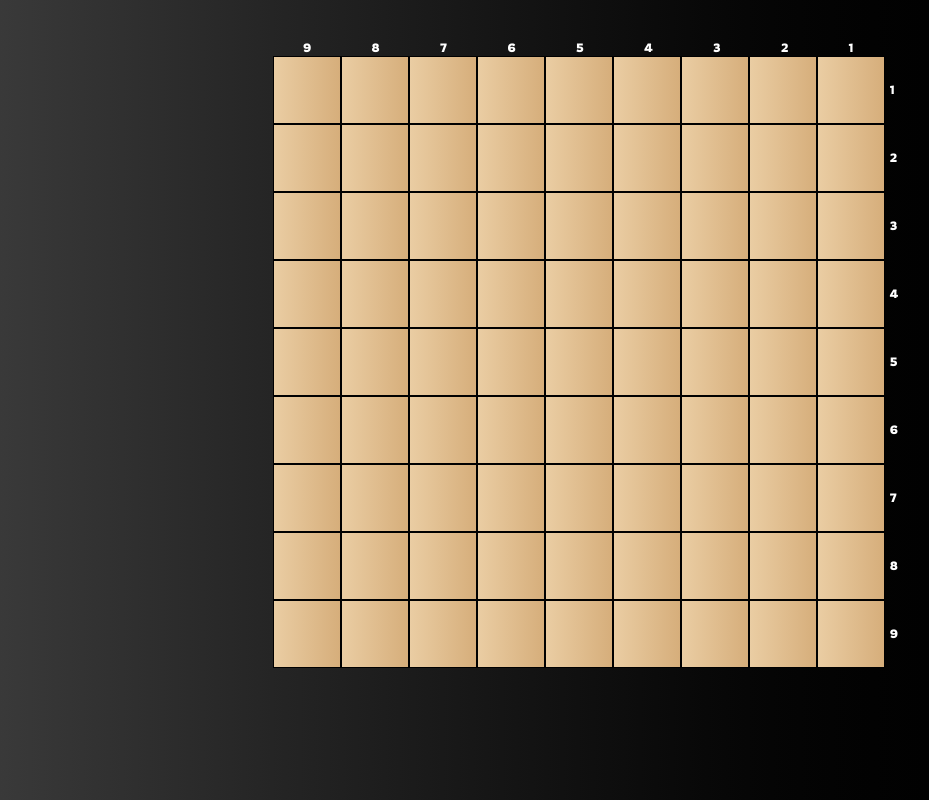
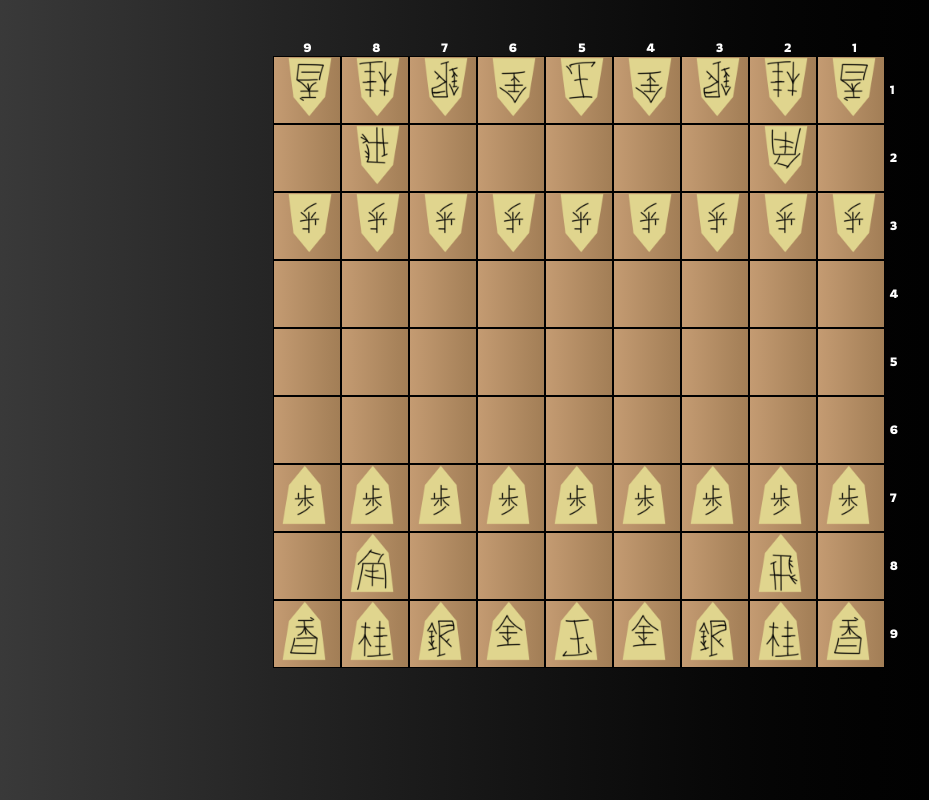
Before and after one commit to RomanZaichenko/Shiogi, a React (Vite) app: page / in a window 1280 px wide. Both pictures are taken after a click on the button 640 px from the left and 238 px from the top of the page. Shown: the whole page, without its empty margins (124-1053 px from the left). Built offline with nearby package versions, Linux system fonts and the light colour scheme.

Commit message:
Game initialisation implemented. Figures placed.

```diff
--- a/src/classes/Board.ts
+++ b/src/classes/Board.ts
@@ -1,14 +1,41 @@
 import { Cell } from "./Cell";
+import Figure from "./Figure";
+import KingCreator from "./service/KingCreator.ts";
+import GoldenGeneralCreator from "./service/GoldenGeneralCreator.ts";
+import SilverGeneralCreator from "./service/SilverGeneralCreated.ts";
+import React, {createContext, useContext, useState, useState} from "react";
+import silverGeneral from "./figures/SilverGeneral.ts";
+import HorseCreator from "./service/HorseCreator.ts";
+import SpearCreator from "./service/SpearCreator.ts";
+import ElephantCreator from "./service/ElephantCreator.ts";
+import RookCreator from "./service/RookCreator.ts";
+import PawnCreator from "./service/PawnCreator.ts";
+
+interface BoardContextType {
+    board: Board;
+    getBoardCell: (row:number, col:number) => Cell;
+}
+
+const BoardContext = createContext<BoardContextType | undefined>(undefined);
+
+export const useBoard = () : BoardContextType => {
+    const context = useContext(BoardContext);
+
+    if (!context) {
+        throw new Error("useBoard must be used within a BoardProvider");
+    }
+    return context;
+}
 
 class Board {
     static #instance: Board;
     coordinates: Cell[][] = [];
 
     private constructor() {
-        for (let i = 0; i < 10; i++) {
+        for (let i = 0; i < 9; i++) {
             this.coordinates[i] = [];
-            for (let j = 0; j < 10; j++) {
-                this.coordinates[i][j] = new Cell(i, j);
+            for (let j = 0; j < 9; j++) {
+                this.coordinates[i][j] = new Cell(i, j, false);
             }
         }
     }
@@ -21,8 +48,119 @@ class Board {
     }
 
     public initiateGame() {
+        //Kings initiation
+        this.kingInitiation(0, 4, true);
+        this.kingInitiation(8, 4, false);
 
+
+        //Golden generals initiation
+        this.goldenGeneralInitiation(0, 3, true);
+        this.goldenGeneralInitiation(0, 5, true);
+        this.goldenGeneralInitiation(8, 3, false);
+        this.goldenGeneralInitiation(8, 5, false);
+
+        //Silver generals initiation
+        this.silverGeneralInitiation(0, 2, true);
+        this.silverGeneralInitiation(0, 6, true);
+        this.silverGeneralInitiation(8, 2, false);
+        this.silverGeneralInitiation(8, 6, false);
+
+        //Horses initiation
+        this.horseInitiation(0, 1, true);
+        this.horseInitiation(0, 7, true);
+        this.horseInitiation(8, 1, false);
+        this.horseInitiation(8, 7, false);
+
+        //Spears initiation
+        this.spearInitiation(0, 0, true);
+        this.spearInitiation(0, 8, true);
+        this.spearInitiation(8, 0, false);
+        this.spearInitiation(8, 8, false);
+
+        //Elephants initiation
+        this.elephantInitiation(1, 7, true);
+        this.elephantInitiation(7, 1, false);
+
+        //Rooks initiation
+        this.rookInitiation(1, 1, true);
+        this.rookInitiation(7, 7, false);
+
+        //Pawns initiation
+        for (let i=0; i < 9; i++) {
+            this.pawnInitiation(2, i, true);
+        }
+
+        for (let i=0; i < 9; i++) {
+            this.pawnInitiation(6, i, false);
+        }
+    }
+
+    public displayFigureOrder(cell: Cell, figure: Figure, rotated: boolean) {
+        cell.isOccupied = true;
+        cell.figureOn = figure;
+        cell.displayRotated = rotated;
+    }
+
+    public kingInitiation(row:number, column:number, rotated: boolean) {
+        const kingCell = this.getCell(row, column);
+        const kingCreator = new KingCreator()
+        const king = kingCreator.createFigure();
+        this.displayFigureOrder(kingCell, king, rotated);
+    }
+
+    public goldenGeneralInitiation(row:number, column:number, rotated: boolean) {
+        const goldenGeneralCell = this.getCell(row, column);
+        const goldenGeneralCreator = new GoldenGeneralCreator()
+        const goldenGeneral = goldenGeneralCreator.createFigure();
+        this.displayFigureOrder(goldenGeneralCell, goldenGeneral, rotated);
+    }
+
+    public silverGeneralInitiation(row:number, column:number, rotated: boolean) {
+        const silverGeneralCell = this.getCell(row, column);
+        const silverGeneralCreator = new SilverGeneralCreator()
+        const silverGeneral = silverGeneralCreator.createFigure();
+        this.displayFigureOrder(silverGeneralCell, silverGeneral, rotated);
+    }
+
+    public horseInitiation(row:number, column:number, rotated: boolean) {
+        const horseCell = this.getCell(row, column);
+        const horseCreator = new HorseCreator();
+        const horse = horseCreator.createFigure();
+        this.displayFigureOrder(horseCell, horse, rotated);
+    }
+
+    public spearInitiation(row:number, column:number, rotated: boolean) {
+        const spearCell = this.getCell(row, column);
+        const spearCreator = new SpearCreator();
+        const spear = spearCreator.createFigure();
+        this.displayFigureOrder(spearCell, spear, rotated);
+    }
+
+    public elephantInitiation(row:number, column:number, rotated: boolean) {
+        const elephantCell = this.getCell(row, column);
+        const elephantCreator = new ElephantCreator();
+        const elephant = elephantCreator.createFigure();
+        this.displayFigureOrder(elephantCell, elephant, rotated);
+    }
+
+    public rookInitiation(row:number, column:number, rotated: boolean) {
+        const rookCell = this.getCell(row, column);
+        const rookCreator = new RookCreator();
+        const rook = rookCreator.createFigure();
+        this.displayFigureOrder(rookCell, rook, rotated);
+    }
+
+    public pawnInitiation(row:number, column:number, rotated: boolean) {
+        const pawnCell = this.getCell(row, column);
+        const pawnCreator = new PawnCreator();
+        const pawn = pawnCreator.createFigure();
+        this.displayFigureOrder(pawnCell, pawn, rotated);
+    }
+
+
+    public getCell(row:number, col:number): Cell {
+        return this.coordinates[row][col];
     }
 }
 
-export { Board };
+export { Board, BoardContext };
--- a/src/classes/Cell.ts
+++ b/src/classes/Cell.ts
@@ -1,14 +1,16 @@
-import { Figure } from "./Figure";
+import Figure from "./Figure.ts";
 
 class Cell {
     private coords = {row: 0, column: 0};
     public isOccupied = false;
     public figureOn : Figure | null;
+    public displayRotated : boolean = false;
 
-    public constructor(row: number, col: number) {
+    public constructor(row: number, col: number, displayRotated: boolean) {
         this.coords.row = row;
         this.coords.column = col;
         this.figureOn = null;
+        this.displayRotated = displayRotated;
     }
 
 }
--- a/src/game-components/BoardElement.tsx
+++ b/src/game-components/BoardElement.tsx
@@ -1,13 +1,19 @@
 import CellRow from "./CellRow.tsx";
 import {Board} from "../classes/Board.ts";
-import '../styles/BoardElement.css'
+import '../styles/BoardElement.css';
+import React from "react";
+import BoardProvider from "./BoardProvider.tsx";
+
 
 function BoardElement() {
     const board = Board.instance;
     const coords = board.coordinates;
 
+    board.initiateGame();
+
     let row = 0;
     return(
+        <BoardProvider>
             <section id="board">
                 <div id="numbers">
                     <p>9</p>
@@ -31,6 +37,7 @@ function BoardElement() {
                 <CellRow row={row++} coordinates={coords}/>
                 <CellRow row={row++} coordinates={coords}/>
             </section>
+        </BoardProvider>
     )
 }
 
--- /dev/null
+++ b/src/game-components/BoardProvider.tsx
@@ -0,0 +1,24 @@
+import {React, useState} from "react";
+import {Board, BoardContext} from "../classes/Board.ts";
+
+
+interface BoardProviderProps {
+    children: React.ReactNode;
+}
+
+const BoardProvider : React.FC<BoardProviderProps> = ({children}) => {
+    const [board] = useState(Board.instance);
+
+    const getBoardCell = (row:number, col:number) => {
+        return board.getCell(row, col);
+    }
+
+    return (
+        <BoardContext.Provider value={{board, getBoardCell}}>
+            {children}
+        </BoardContext.Provider>
+
+    )
+}
+
+export default BoardProvider;
--- a/src/game-components/CellElement.tsx
+++ b/src/game-components/CellElement.tsx
@@ -1,15 +1,55 @@
 import {Cell} from "../classes/Cell.ts";
-import '../styles/CellElement.css'
+import '../styles/CellElement.css';
+import {useBoard} from "../classes/Board.ts";
+import {useState,useEffect, useRef} from 'react';
+import KingElement from "./figures-elements/KingElement.tsx";
+import PawnElement from "./figures-elements/PawnElement.tsx";
+import GoldenGeneralElement from "./figures-elements/GoldenGeneralElement.tsx";
+import SilverGeneralElement from "./figures-elements/SilverGeneralElement.tsx";
+import HorseElement from "./figures-elements/HorseElement.tsx";
+import SpearElement from "./figures-elements/SpearElement.tsx";
+import ElephantElement from "./figures-elements/ElephantElement.tsx";
+import RookElement from "./figures-elements/RookElement.tsx";
 
 interface CellElementProps {
-    cell: Cell;
+    row: number;
+    col: number;
 }
 
-function CellElement(props: CellElementProps){
-    if (props.cell.isOccupied){
+const FigureComponents = {
+    "King": KingElement,
+    "GoldenGeneral": GoldenGeneralElement,
+    "SilverGeneral": SilverGeneralElement,
+    "Horse": HorseElement,
+    "Spear": SpearElement,
+    "Elephant": ElephantElement,
+    "Rook": RookElement,
+    "Pawn": PawnElement,
+}
+
+function CellElement({row, col}: CellElementProps){
+    const {getBoardCell} = useBoard();
+    const cell = getBoardCell(row, col);
+    const [isOccupied, setOccupied] = useState(cell.isOccupied);
+    const [displayRotated, setRotated] = useState(cell.displayRotated);
+    const figure = useRef<HTMLDivElement>(null);
+
+    let figureElement = null;
+
+    useEffect(() => {
+        setOccupied(cell.isOccupied);
+        setRotated(cell.displayRotated);
+    }, [cell.isOccupied, cell.displayRotated]);
+
+    if (cell.isOccupied){
+        const FigureComponent = FigureComponents[cell.figureOn.constructor.name];
+        figureElement = <FigureComponent rotated = {cell.displayRotated}/>;
+
         return(
             <div className="cell">
-
+                <div className={cell.displayRotated ? "figure-rotated" : "figure"} ref={figure}>
+                    {figureElement}
+                </div>
             </div>
         )
     }
--- a/src/game-components/CellRow.tsx
+++ b/src/game-components/CellRow.tsx
@@ -7,24 +7,16 @@ interface CellRowProps {
     coordinates: Cell[][];
 }
 
-function CellRow(props: CellRowProps) {
-    const coords = props.coordinates;
-    let column = 0;
+function CellRow({row, coordinates}: CellRowProps) {
     return(
         <>
             <div className="row-container">
                 <div className="cell-row">
-                    <CellElement cell={coords[props.row][column++]} />
-                    <CellElement cell={coords[props.row][column++]} />
-                    <CellElement cell={coords[props.row][column++]} />
-                    <CellElement cell={coords[props.row][column++]} />
-                    <CellElement cell={coords[props.row][column++]} />
-                    <CellElement cell={coords[props.row][column++]} />
-                    <CellElement cell={coords[props.row][column++]} />
-                    <CellElement cell={coords[props.row][column++]} />
-                    <CellElement cell={coords[props.row][column++]} />
+                    {coordinates[row].map((cell, col) => (
+                        <CellElement key={`${row}-${col}`} row={row} col={col} />
+                    ))}
                 </div>
-                <p className="row-number">{props.row+1}</p>
+                <p className="row-number">{row+1}</p>
             </div>
         </>
     )
--- a/src/styles/BoardElement.css
+++ b/src/styles/BoardElement.css
@@ -5,5 +5,5 @@
 }
 
 #numbers {
-    @apply flex flex-row justify-around text-white text-xs pr-[0.9rem];
+    @apply flex flex-row justify-around text-white text-xs pr-[0.9em];
 }
--- a/src/styles/CellElement.css
+++ b/src/styles/CellElement.css
@@ -2,12 +2,11 @@
 
 .cell {
     @apply size-17 border border-solid border-black inline-block
-    bg-gradient-to-r from-[#eacda3] to-[#d6ae7b];
-
+    bg-gradient-to-r from-[#c49b72] to-[#a27e56];
 }
 
 .figure {
-    @apply size-13;
+    @apply size-15;
 }
 
 .figure-rotated {
```
Lines whose indentation alone changed are shown as unchanged.
